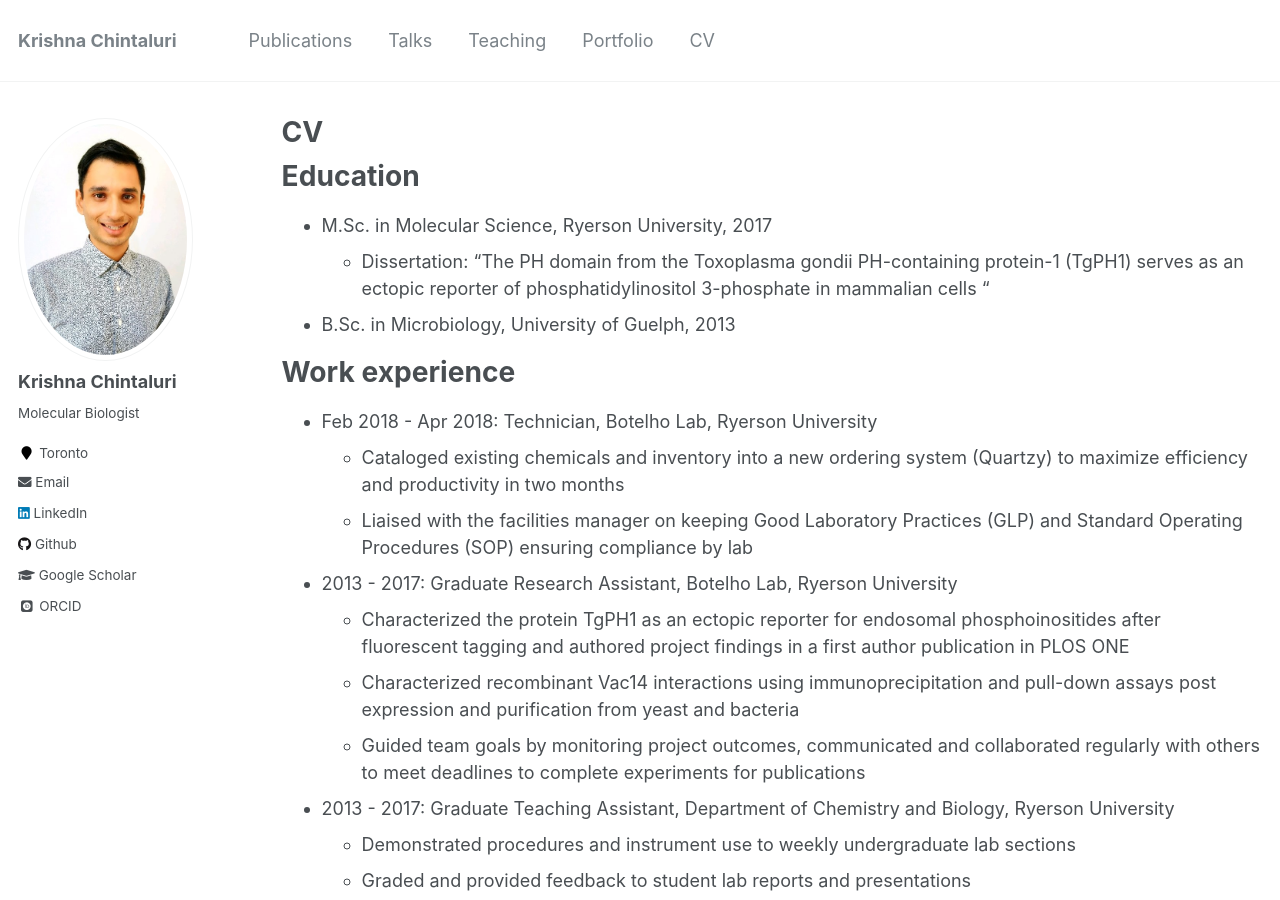
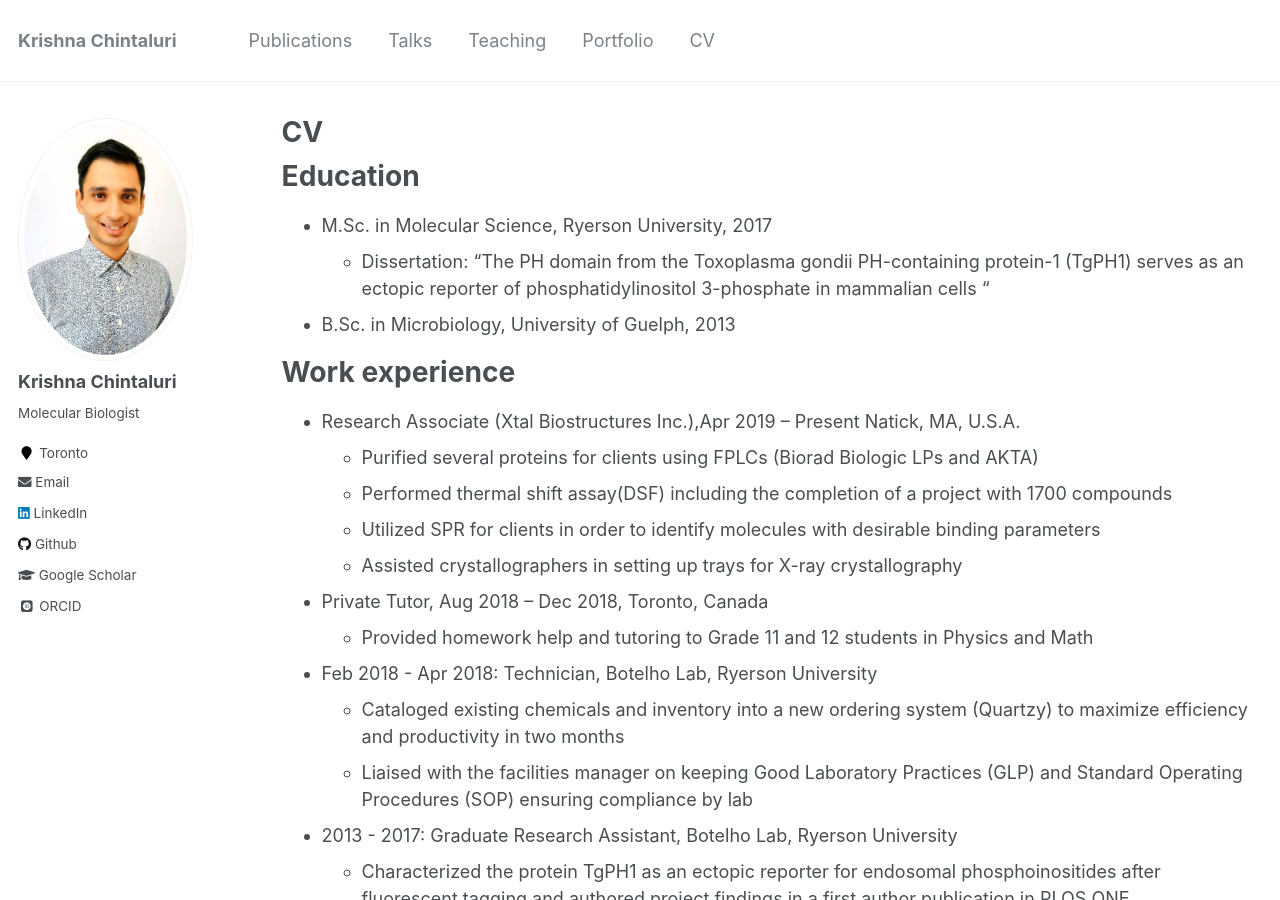
Before and after one commit to chintaluri/chintaluri.github.io, a Jekyll site: the page built from _pages/cv.md, in a window 1280 px wide and 900 px high. Built offline with Jekyll 4.4.1, drawn with Linux system fonts in a browser that asks for light colours; some web fonts are replaced.

Commit message:
Update cv.md

```diff
--- a/_pages/cv.md
+++ b/_pages/cv.md
@@ -18,6 +18,13 @@ an ectopic reporter of phosphatidylinositol 3-phosphate in mammalian cells "
 
 Work experience
 ======
+* Research Associate (Xtal Biostructures Inc.),Apr 2019 – Present Natick, MA, U.S.A.
+  * Purified several proteins for clients using FPLCs (Biorad Biologic LPs and AKTA)
+  * Performed thermal shift assay(DSF) including the completion of a project with 1700 compounds
+  * Utilized SPR for clients in order to identify molecules with desirable binding parameters
+  * Assisted crystallographers in setting up trays for X-ray crystallography
+* Private Tutor, Aug 2018 – Dec 2018, Toronto, Canada
+  *	Provided homework help and tutoring to Grade 11 and 12 students in Physics and Math
 * Feb 2018 - Apr 2018: Technician, Botelho Lab, Ryerson University
   * Cataloged existing chemicals and inventory into a new ordering system (Quartzy) to maximize
 efficiency and productivity in two months
```
